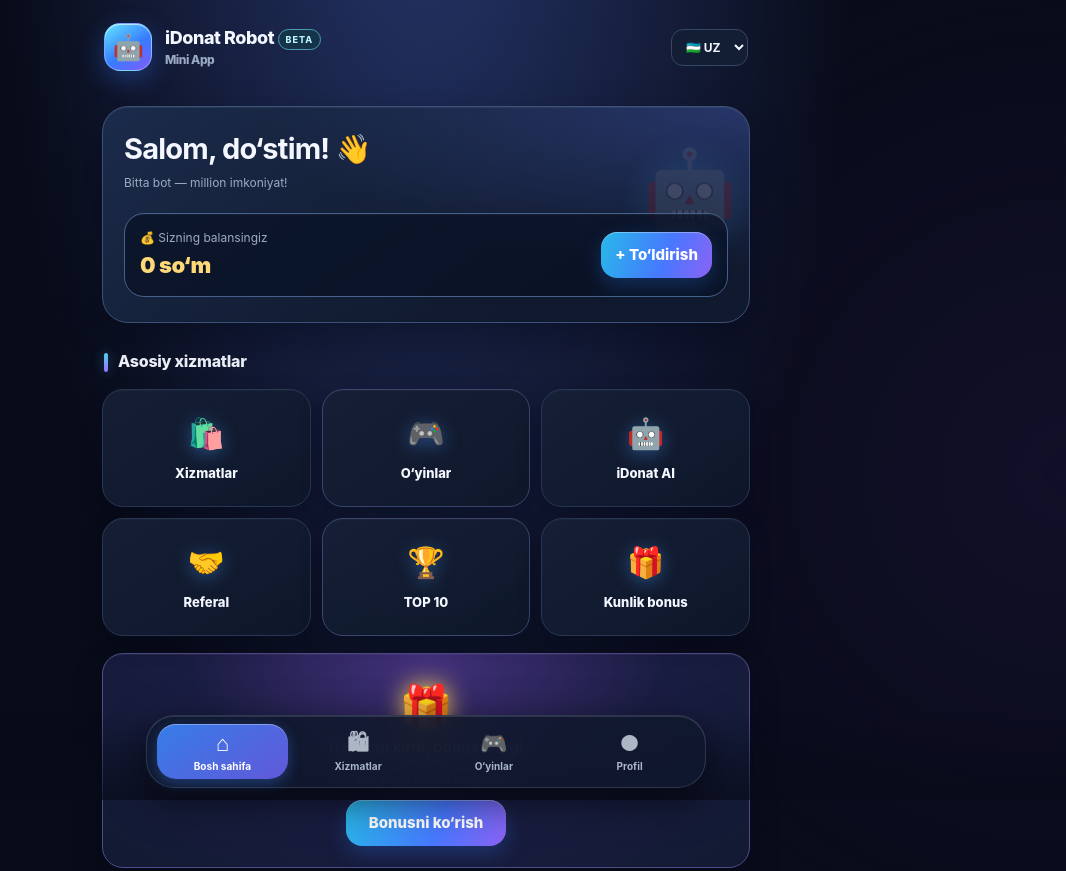
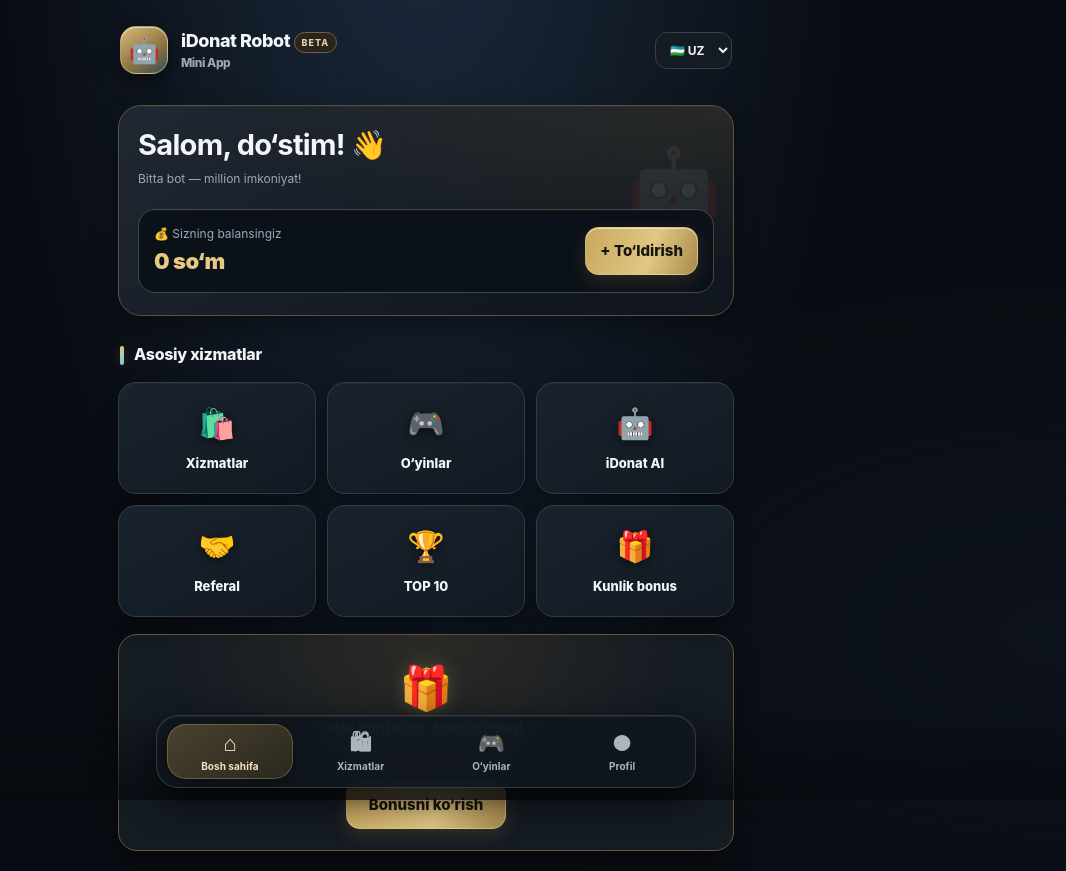
Before and after one commit to asrormirzarahimov0424-lab/idonat-bot, a plain HTML site: page webapp/index.html in a window 1280 px wide. Shown: the top 871 px of the page, without its empty margins (214-1280 px from the left). Drawn offline with Linux system fonts and the light colour scheme.

Commit message:
Refresh Mini App with unified premium dark UI

```diff
--- a/webapp/index.html
+++ b/webapp/index.html
@@ -195,6 +195,112 @@ body{overscroll-behavior-y:contain}
 button:focus-visible,input:focus-visible,textarea:focus-visible,select:focus-visible{outline:2px solid var(--cyan);outline-offset:3px}
 @media(max-width:390px){.wrap{padding-top:12px}.hero{padding:20px 16px}.tile{min-height:104px}.nav button{font-size:9px}}
 @media(prefers-reduced-motion:reduce){.tile{transition:none}}
+
+
+/* iDonat unified premium theme — Apple clarity + dark luxury + gaming accents */
+:root{
+ --bg:#090c12;--line:#293341;--muted:#9ba8b8;--text:#f3f5f8;
+ --cyan:#82d8e8;--gold:#d9bb76;
+}
+html,body{background:#090c12}
+body{
+ background:
+ radial-gradient(ellipse at 50% -18%,#1c2c40 0,transparent 48%),
+ radial-gradient(ellipse at 100% 48%,#16243144 0,transparent 38%),#090c12;
+ color:#f3f5f8;
+}
+.wrap{width:min(100%,650px);padding-left:17px;padding-right:17px}
+.top{padding:8px 2px 16px;margin-bottom:15px}
+.logo{
+ background:linear-gradient(145deg,#d9bb76,#8e7542 58%,#354b5c);
+ border:1px solid #f0dba477;box-shadow:0 7px 22px #0008,inset 0 1px 0 #fff8;
+}
+.tag{color:#e4d2a5;border-color:#74613b;background:#29251c}
+#languageSelect{background:#151b23;border-color:#35404c;color:#f1f3f5}
+.hero,.panel,.tile{
+ background:linear-gradient(155deg,#171e27,#11171f 78%);
+ border:1px solid #303b48;box-shadow:0 10px 26px #0005,inset 0 1px 0 #ffffff0a;
+}
+.hero{
+ border-color:#5b5139;
+ background:radial-gradient(ellipse at 100% 0,#8b74402c,transparent 55%),linear-gradient(145deg,#202832,#11171f 78%);
+ border-radius:23px;padding:22px 19px;
+}
+.hero:after{opacity:.10;filter:none}
+.hero h1{letter-spacing:-.7px}
+.balance{
+ background:#0b1119;border:1px solid #4a4638;border-radius:17px;
+ box-shadow:inset 0 1px 0 #ffffff08;
+}
+.amount{color:#e6c982}
+.primary{
+ background:linear-gradient(110deg,#c9a85f,#e0c783 58%,#a98b4d);
+ color:#17150f;border:1px solid #f0d99c66;
+ box-shadow:0 6px 18px #b3924930,inset 0 1px 0 #fff8;
+}
+button{
+ background:linear-gradient(145deg,#1c2631,#151c25);
+ border:1px solid #354353;border-radius:14px;
+}
+.section{color:#f1f3f5;letter-spacing:-.3px}
+.section:before{
+ background:linear-gradient(#e4c77e,#78cddd);box-shadow:0 0 10px #d5b86b33;
+}
+.tile{
+ min-height:112px;border-radius:18px;padding:14px 9px;
+ background:linear-gradient(155deg,#1a232d,#121922);
+ border-color:#303d49;box-shadow:0 7px 18px #0004,inset 0 1px 0 #ffffff08;
+}
+.tile:nth-child(3n+2){border-color:#303d49}
+.tile .emoji{filter:drop-shadow(0 2px 6px #0008)}
+.panel{border-radius:19px;padding:17px}
+.item{
+ background:linear-gradient(110deg,#1a242e,#141c25);
+ border:1px solid #303e4b;border-radius:15px;box-shadow:none;
+}
+.input{
+ background:#0d141c;border-color:#354353;color:#f4f5f7;border-radius:13px;
+}
+.input:focus{border-color:#b99a5c;box-shadow:0 0 0 3px #d1b46b1c}
+.nav{
+ background:linear-gradient(180deg,transparent,#070a0fbb);
+ padding-left:13px;padding-right:13px;
+}
+.navin{
+ width:min(540px,100%);background:rgba(16,22,29,.91);
+ border:1px solid #46515d99;border-radius:22px;
+ box-shadow:0 12px 34px #000b,inset 0 1px 0 #ffffff12;
+ backdrop-filter:blur(24px) saturate(1.25);
+ -webkit-backdrop-filter:blur(24px) saturate(1.25);
+}
+.nav button{color:#aab4bf;border-radius:15px}
+.nav button.sel{
+ color:#f4e5bd;background:linear-gradient(145deg,#4b422e,#29271f);
+ box-shadow:inset 0 0 0 1px #b69a5b66,0 3px 12px #0005;
+}
+.gift{
+ background:radial-gradient(ellipse at 50% 0,#5a4a2b55,transparent 60%),#151b23;
+ border:1px solid #665638;border-radius:19px;box-shadow:0 10px 25px #0006;
+}
+.gift .big{filter:drop-shadow(0 0 9px #d7b96a44)}
+.status-note,.coming-soon{
+ background:#141c25;border-color:#3b4856;border-radius:15px;
+}
+.agar-hud span{background:#141e29;border-color:#354657}
+#agarCanvas{border-color:#3b5263}
+#chessStatus{background:#141e29;border-color:#3b4856}
+@media(max-width:480px){
+ .wrap{padding-left:14px;padding-right:14px}
+ .grid{grid-template-columns:repeat(2,minmax(0,1fr));gap:10px}
+ .tile{min-height:108px;font-size:13px}
+ .hero{padding:20px 16px}
+ .navin{padding:7px}
+ .nav button{min-height:50px}
+}
+@media(hover:hover){
+ .tile:hover{border-color:#8e794d;background:linear-gradient(145deg,#222b34,#171e27)}
+ .primary:hover{filter:brightness(1.06);box-shadow:0 8px 20px #c3a45c35}
+}
 
 </style></head>
 <body><main class="wrap">
```
